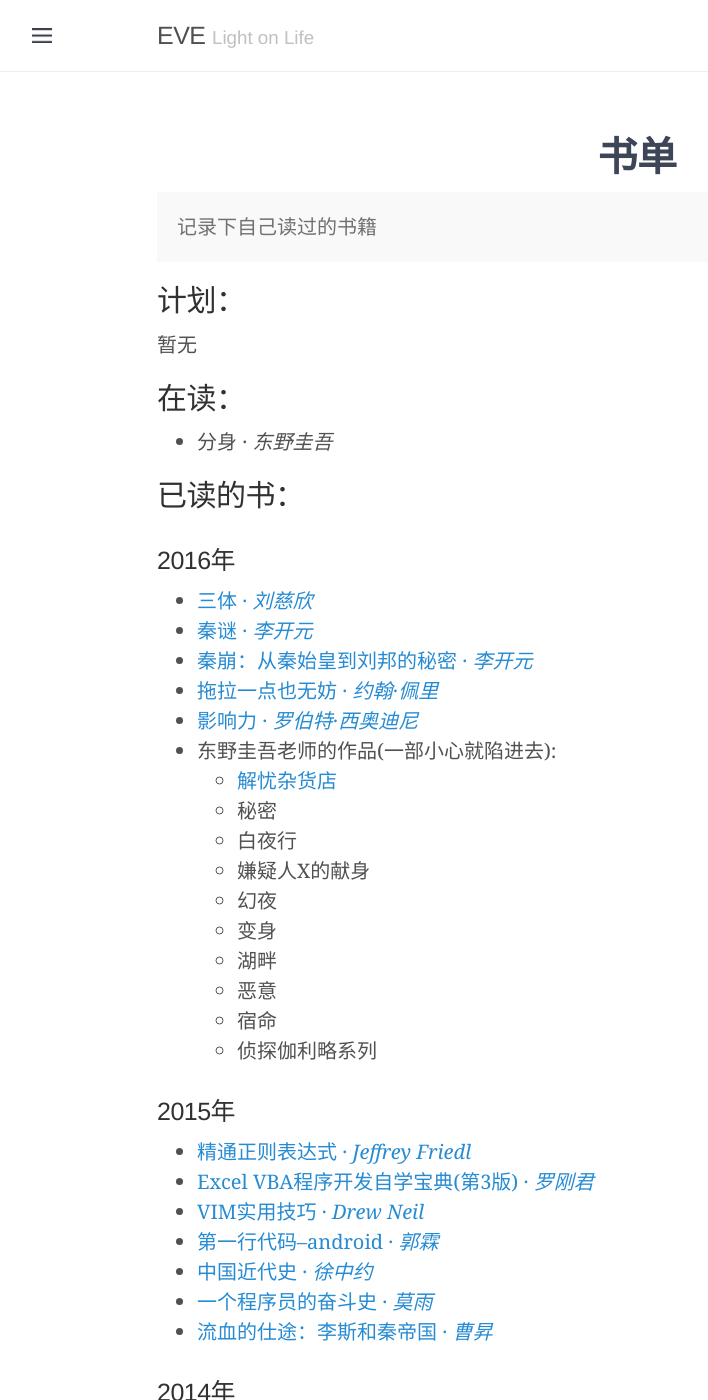
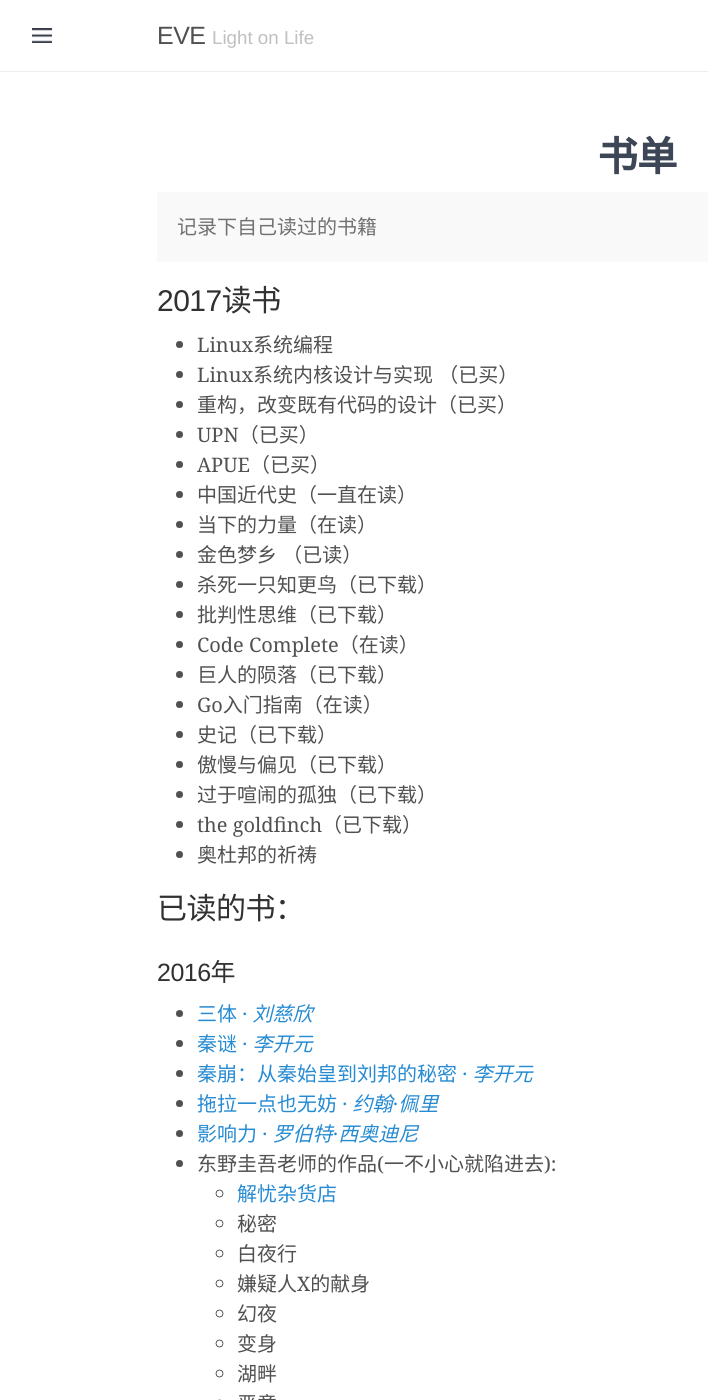
Before and after one commit to cocoakekeyu/cocoakekeyu.github.io, a Jekyll site: the page built from read.md, in a window 1280 px wide and 1400 px high. Shown: the whole window, without its empty margins (3-711 px from the left). Built offline with Jekyll 4.4.1, drawn with Linux system fonts in a browser that asks for light colours; nearby versions of some CDN libraries; Markdown is read by kramdown in place of the engine named in the settings; comment, search, counter and statistics services are not loaded.

Commit message:
Update read.md

```diff
--- a/read.md
+++ b/read.md
@@ -5,11 +5,27 @@ title: 书单
 
 <p class="message">记录下自己读过的书籍</p>
 
-## 计划：
-暂无
 
-## 在读：
-- 分身 &middot; *东野圭吾*
+## 2017读书
+
+- Linux系统编程
+- Linux系统内核设计与实现 （已买）
+- 重构，改变既有代码的设计（已买）
+- UPN（已买）
+- APUE（已买）
+- 中国近代史（一直在读）
+- 当下的力量（在读）
+- 金色梦乡 （已读）
+- 杀死一只知更鸟（已下载）
+- 批判性思维（已下载）
+- Code Complete（在读）
+- 巨人的陨落（已下载）
+- Go入门指南（在读）
+- 史记（已下载）
+- 傲慢与偏见（已下载）
+- 过于喧闹的孤独（已下载）
+- the goldfinch（已下载）
+- 奥杜邦的祈祷
 
 ## 已读的书：
 ### 2016年
@@ -18,7 +34,7 @@ title: 书单
 - [秦崩：从秦始皇到刘邦的秘密 &middot; *李开元*](https://book.douban.com/subject/26368070/)
 - [拖拉一点也无妨 &middot; *约翰·佩里*](https://book.douban.com/subject/24839553/)
 - [影响力 &middot; *罗伯特·西奥迪尼*](https://book.douban.com/subject/1786387/)
-- 东野圭吾老师的作品(一部小心就陷进去):
+- 东野圭吾老师的作品(一不小心就陷进去):
     - [解忧杂货店](https://book.douban.com/subject/25862578/)
     - 秘密
     - 白夜行
```
Also changed, not shown: other parts of read.md (+1 -0 lines).
